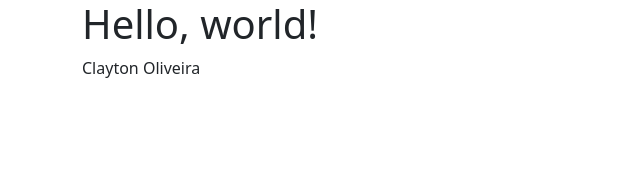
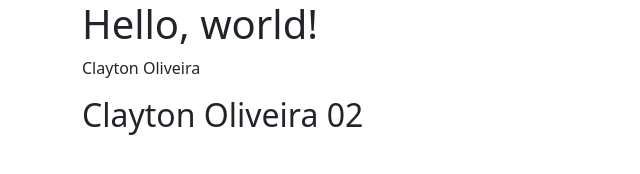
Before and after one commit to profclaytonoliveira/aula01, a plain HTML site: page index.html in a window 1280 px wide. Shown: the whole page, without its empty margins (0-640 px from the left). Drawn offline with nearby package versions, Linux system fonts and the light colour scheme.

Commit message:
atualizado

```diff
--- a/index.html
+++ b/index.html
@@ -15,6 +15,7 @@
     <div class="container">
         <h1>Hello, world!</h1>
       <p>Clayton Oliveira</p>
+      <h2>Clayton Oliveira 02</h2>
     </div>
 
 
```
